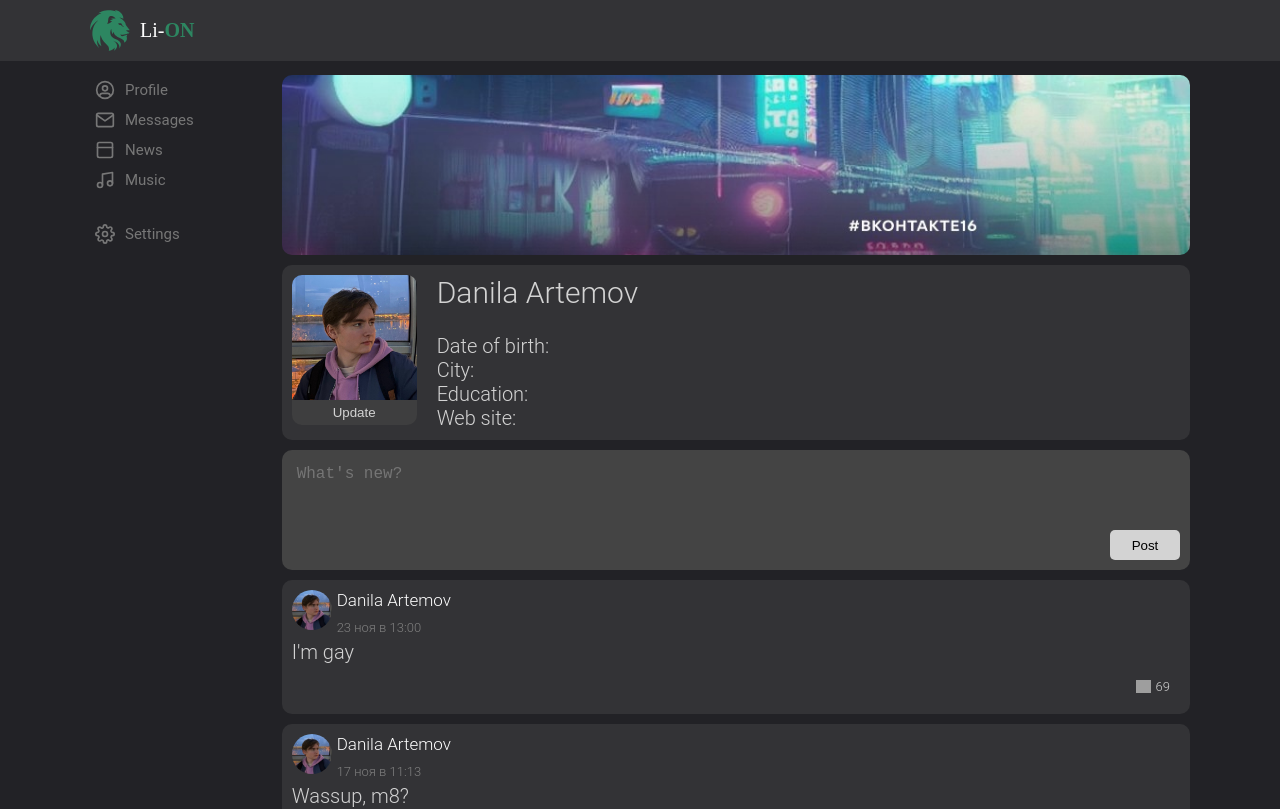
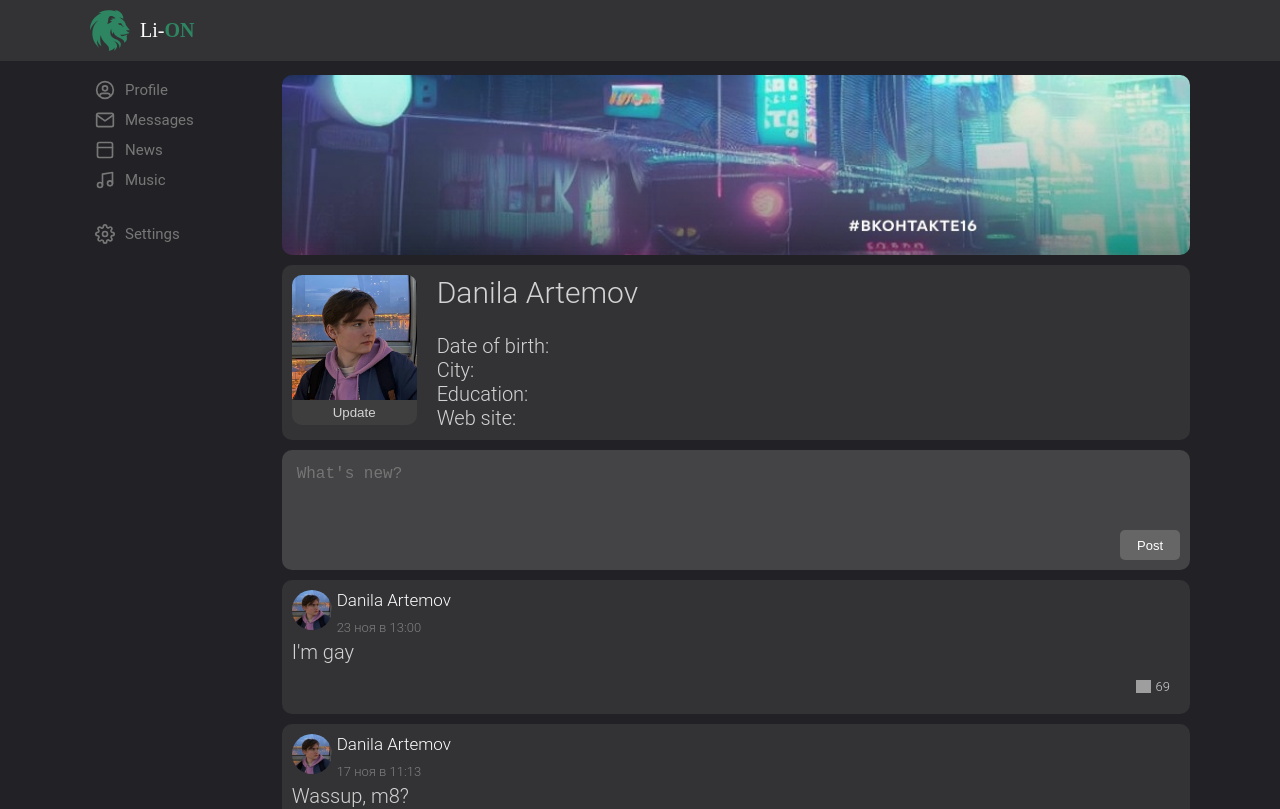
Before and after one commit to lonsdale007/first-app, a React (Create React App) app: page /profile in a window 1280 px wide. Shown: the top 809 px of the page. Built offline with nearby package versions, Linux system fonts and the light colour scheme; grey boxes are pictures that could not be loaded; a web font is replaced by a local one.

Commit message:
изменил имя кнопки публикации поста и настроил цвет

```diff
--- a/src/components/Profile/PostBlock/NewPost/NewPost.jsx
+++ b/src/components/Profile/PostBlock/NewPost/NewPost.jsx
@@ -4,7 +4,7 @@ const NewPost = () => {
     return (
         <div className={np.new_post}>
             <textarea className={np.input_field} placeholder={'What\'s new?'}/>
-            <button className={np.submit} type={'submit'}>Post</button>
+            <button className={np.send_post}>Post</button>
         </div>
     )
 }
--- a/src/components/Profile/PostBlock/NewPost/NewPost.module.css
+++ b/src/components/Profile/PostBlock/NewPost/NewPost.module.css
@@ -1,7 +1,7 @@
 .new_post {
     display: flex;
     flex-direction: column;
-    background-color: #444444;
+    background-color: #444446;
     border-radius: 10px;
     padding: 10px;
 }
@@ -18,16 +18,18 @@
     outline: none;
 }
 
-.submit {
-    background-color: lightgray;
+.send_post {
+    background-color: #666;
     align-self: end;
     border-radius: 5px;
     height: 30px;
-    width: 70px;
+    width: 60px;
     border: none;
     cursor: pointer;
+    color: white;
+    font-size: 13px;
 }
 
-.submit:hover {
-    background-color: darkgray;
+.send_post:hover {
+    opacity: 80%;
 }
```
